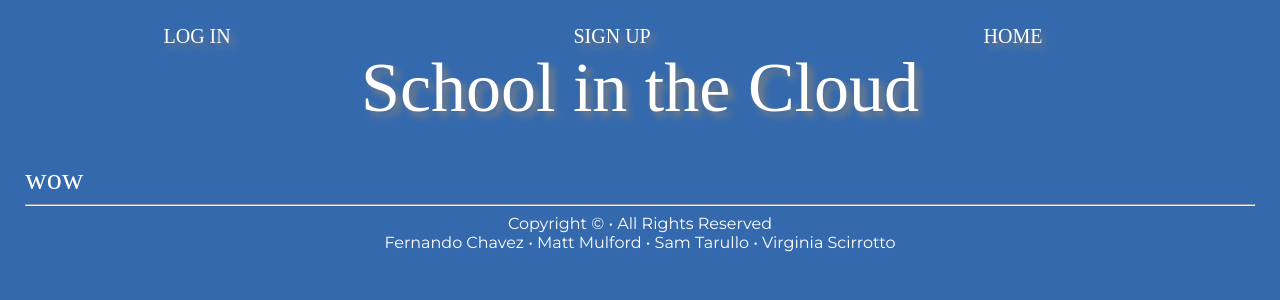
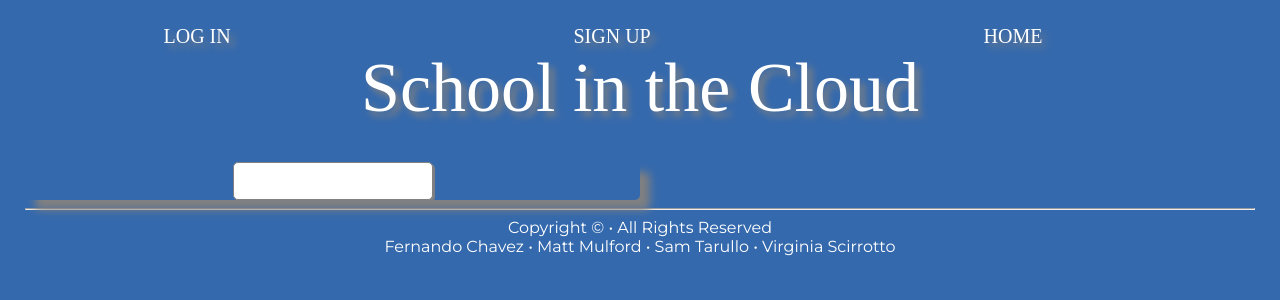
Before and after one commit to school-in-the-cloud-web/frontend, a React (Create React App) app in the folder schoolinthecloud/: page /student-dashboard in a window 1280 px wide. Shown: the top 300 px of the page. Built offline with nearby package versions, Linux system fonts and the light colour scheme; no server answers; sample sign-in values are in the browser's storage; a web font is replaced by a local one.

Commit message:
added more styling

```diff
--- a/schoolinthecloud/src/actions/index.js
+++ b/schoolinthecloud/src/actions/index.js
@@ -1,4 +1,5 @@
 import {axiosWithAuth} from '../utils/axiosWithAuth';
+import {useHistory} from 'react-router-dom';
 
 //ALL USER ACTIONS
 
@@ -89,8 +90,10 @@ export const addClass = newClass => dispatch => {
     axiosWithAuth()
     .post('/tasks', newClass)
     .then(async res => {
+        const {push} = useHistory();
         console.log(res);
         dispatch({type: ADD_CLASS_SUCCESS, payload: res.data});
+        push('/admin-dashboard')
     })
     .catch(err => {
         console.log(err.response);
--- a/schoolinthecloud/src/components/ClassForm.js
+++ b/schoolinthecloud/src/components/ClassForm.js
@@ -18,10 +18,10 @@ const ClassForm = (props) => {
 
   const [formValues, setFormValues] = useState(initialFormValues)
 
-  const handleSubmit = async e => {
+  const handleSubmit =  e => {
     e.preventDefault();
-    await props.addClass({...formValues, volunteer: Number(formValues.volunteer)});
-    push('/admin-dashboard');
+    props.addClass({...formValues, volunteer: Number(formValues.volunteer)});
+    // push('/admin-dashboard');
   }
 
   const handleChange = e => {
--- a/schoolinthecloud/src/components/StudentDashboard.js
+++ b/schoolinthecloud/src/components/StudentDashboard.js
@@ -1,17 +1,34 @@
-import React, {useEffect} from 'react';
+import React, {useEffect, useState} from 'react';
 import {connect} from 'react-redux';
 import {studentFetchClasses} from '../actions';
 
 const StudentDashboard = (props) => {
+    const [searchedClasses, setSearchedClasses] = useState([]);
+    const [searchValue, setSearchValue] = useState({value: ''})
 
     console.log(props.studentClasses);
+
+    // SUBJECT
+
+    const handleChange = e => {
+        setSearchValue({value: e.target.value})
+    }
+
+    const handleSubmit = e => {
+
+    }
 
     useEffect(()=> {
         props.studentFetchClasses()
     })
     return (
         <div>
-            wow
+            <form onSubmit={handleSubmit}>
+                <input
+                type='text'
+                value={searchValue.value}
+                onChange={handleChange} />
+            </form>
         </div>
     )
 }
--- a/schoolinthecloud/src/components/VolunteerDashboard.js
+++ b/schoolinthecloud/src/components/VolunteerDashboard.js
@@ -12,10 +12,14 @@ const VolunteerDashboard = (props) => {
     }, [])
 
     return (
-        <div>
+        <div className='volunteer-card' >
+            <form>
+            <img id='image' src='https://i.pinimg.com/originals/e4/0e/aa/e40eaa8b9839461ea1c45889e5bfb7f9.jpg' />
             {props.volunteerClasses.map(c => {
-                return <p key={c.id}>{c.name}</p>
+                return <p key={c.id}><span className='volunteer-card-big-text'>{c.name}</span><br/>{c.subject}<br/>
+                {c.date}</p>
             })}
+            </form>
         </div>
     )
 }
--- a/schoolinthecloud/src/index.css
+++ b/schoolinthecloud/src/index.css
@@ -36,7 +36,7 @@ body {
   /* background-image: url('https://i.pinimg.com/originals/e4/0e/aa/e40eaa8b9839461ea1c45889e5bfb7f9.jpg'); */
   color: white;
   background-repeat: no-repeat;
-  height: 200vh;
+  height: 100vh;
   padding: 25px;
 }
 
@@ -67,8 +67,8 @@ h1 {
   border-bottom: gray solid 2px;
   letter-spacing: 2px;
   transition-property: letter-spacing color border-bottom;
-  transition-duration: .9s;
-  transition-delay: .2s;
+  transition-duration: .7s;
+  transition-delay: .1s;
   text-shadow: 0px 0px 0px lightgray;
 }
 
@@ -133,3 +133,30 @@ button, input, .role {
   font-family: 'Montserrat', sans-serif;
   text-align: center;
 }
+
+.volunteer-card {
+  text-align: center;
+  width: 50%;
+  margin: 0 auto;
+}
+
+
+.volunteer-card p {
+  margin: 5% auto;
+  text-shadow: 2px 2px 3px black;
+}
+
+
+.volunteer-card-big-text {
+  font-size: 4rem;
+  border-bottom: solid white 2px;
+  margin-bottom: 1%;
+  display: inline-block;
+  text-shadow: 2px 2px 3px black;
+}
+
+.volunteer-card form {
+  margin: 0 auto;
+  width: 100%;
+  margin-bottom: 8%;
+}
```
